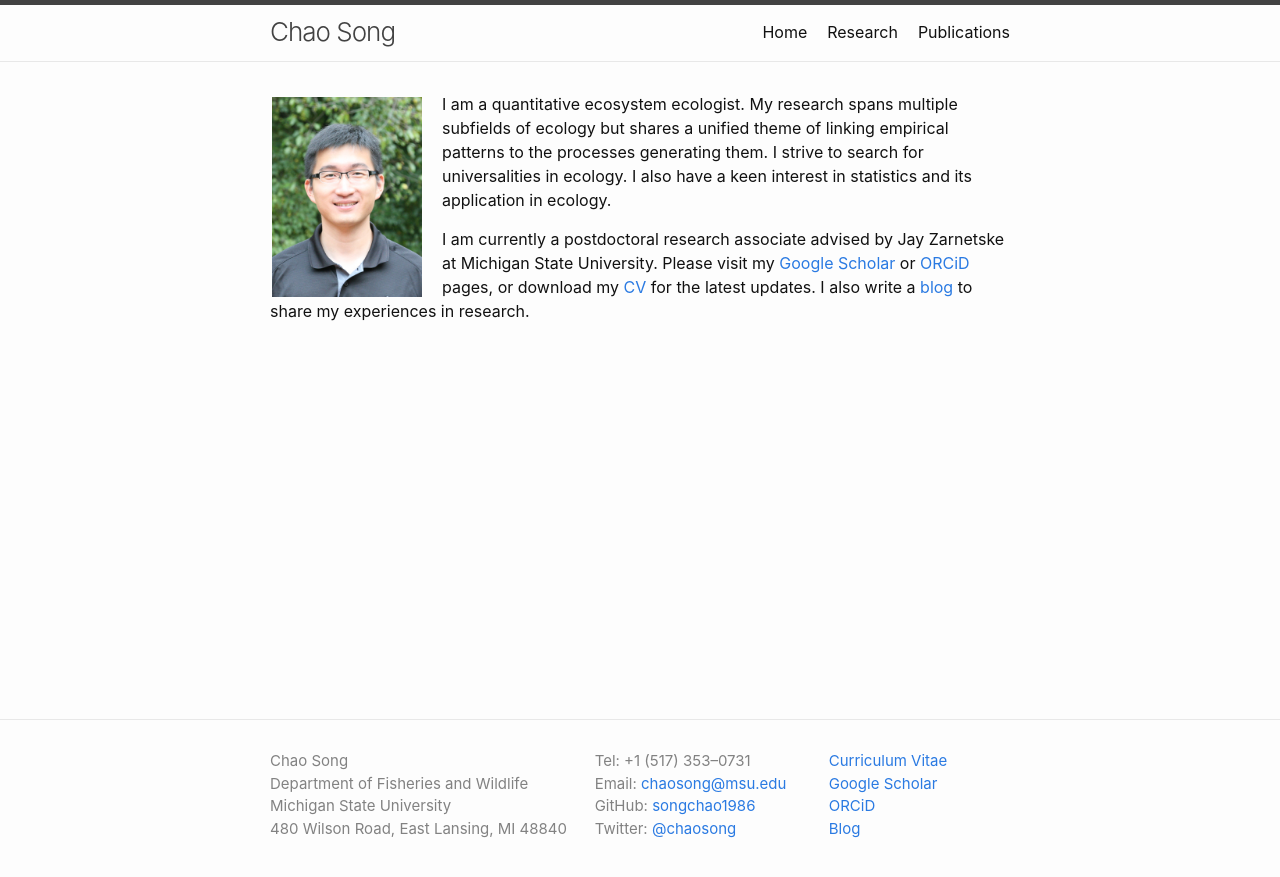
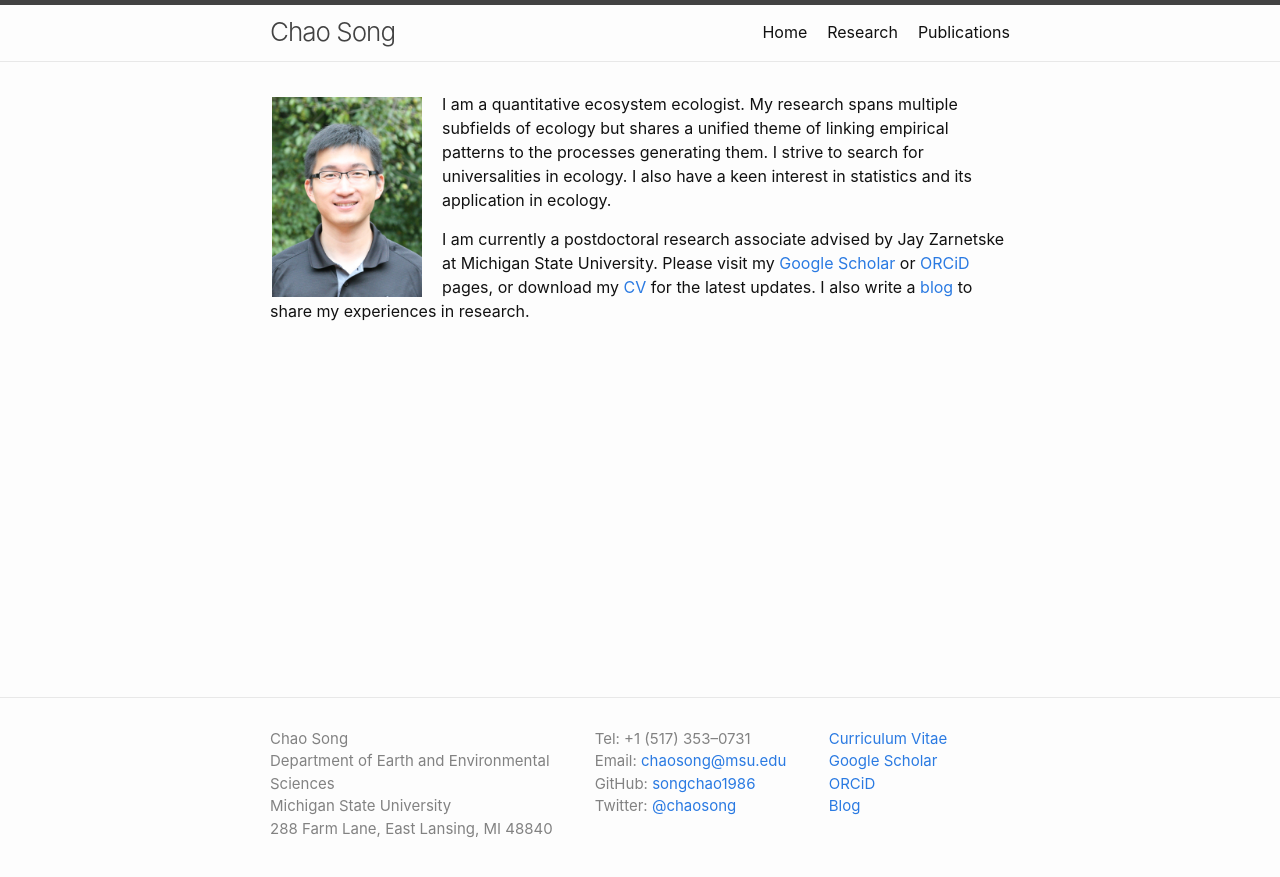
Before and after one commit to songchao1986/songchao1986.github.io, a Jekyll site: the page built from index.md, in a window 1280 px wide. Shown: the top 877 px of the page. Built offline with Jekyll 4.4.1, drawn with Linux system fonts in a browser that asks for light colours.

Commit message:
Update footer.html

```diff
--- a/_includes/footer.html
+++ b/_includes/footer.html
@@ -9,9 +9,9 @@
       <div class="footer-col footer-col-1">
 
           <p>Chao Song<br/>
-            Department of Fisheries and Wildlife<br/>
+            Department of Earth and Environmental Sciences<br/>
             Michigan State University<br/>
-            480 Wilson Road, East Lansing, MI 48840<br/>
+            288 Farm Lane, East Lansing, MI 48840<br/>
 
       </div>
 
```
